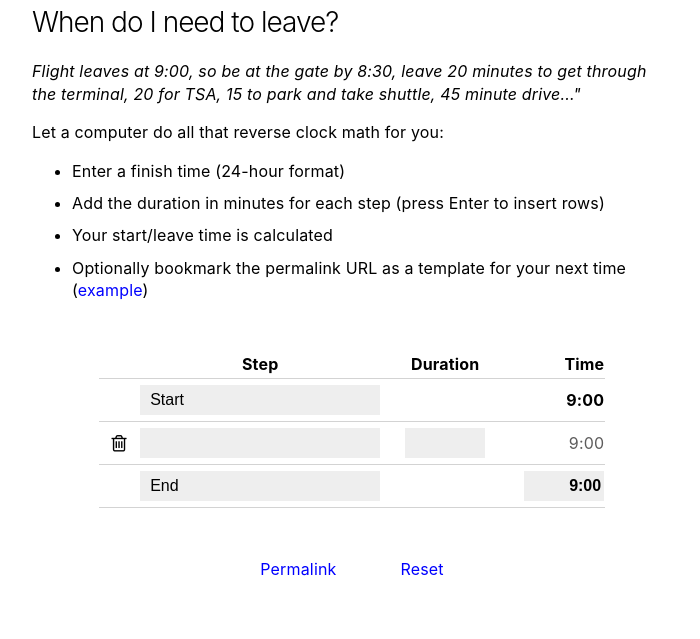
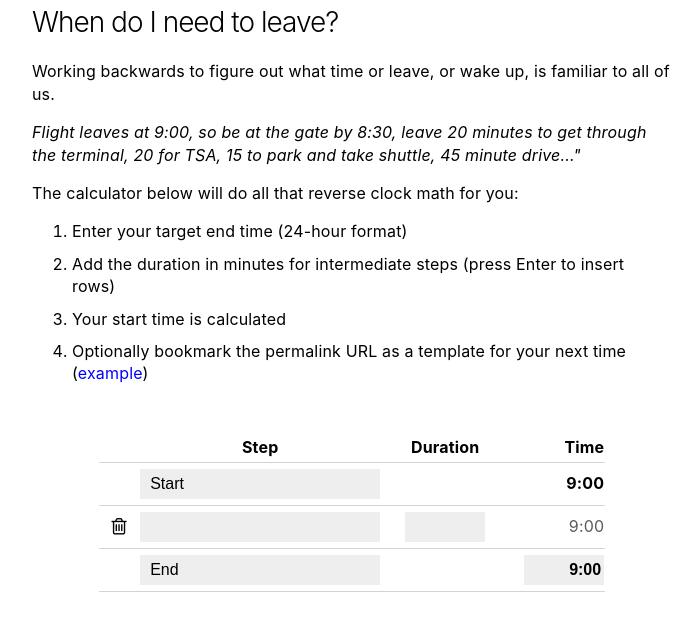
Before and after one commit to kalafut/gotime, a website: page index.html in a window 1280 px wide. Shown: the top 639 px of the page, without its empty margins (288-988 px from the left). Drawn offline with Linux system fonts and the light colour scheme.

Commit message:
Better intro

```diff
--- a/index.html
+++ b/index.html
@@ -24,19 +24,21 @@
             When do I need to leave?
             </h3>
 
+            Working backwards to figure out what time or leave, or wake up, is familiar to all of us.
+
             <p>
             <i>Flight leaves at 9:00, so be at the gate by 8:30, leave 20 minutes to get
                 through the terminal, 20 for TSA, 15 to park and take shuttle, 45 minute drive..."</i>
             </p>
 
-            <p>Let a computer do all that reverse clock math for you:</p>
+            <p>The calculator below will do all that reverse clock math for you:</p>
 
-            <ul>
-              <li>Enter a finish time (24-hour format)</li>
-              <li>Add the duration in minutes for each step (press Enter to insert rows)</li>
-              <li>Your start/leave time is calculated</li>
+            <ol>
+              <li>Enter your target end time (24-hour format)</li>
+              <li>Add the duration in minutes for intermediate steps (press Enter to insert rows)</li>
+              <li>Your start time is calculated</li>
               <li>Optionally bookmark the permalink URL as a template for your next time (<a href="/?sv=1&rows[0][label]=Wake up&rows[0][duration]=0&rows[1][label]=Shower&rows[1][duration]=15&rows[2][label]=Eat&rows[2][duration]=20&rows[3][label]=Drive&rows[3][duration]=60&rows[4][label]=Boarding&rows[4][duration]=30&rows[5][label]=Depart&rows[5][duration]=0&endLabel=Depart&endTime=9%3A00&startLabel=Wake up">example</a>)</li>
-            </ul>
+            </ol>
 
             <div id="dest"></div>
             <a href="https://github.com/kalafut/leave-at"><img class="gh" src="GitHub-Mark-120px-plus.png" alt="GitHub project"/></a>
```
